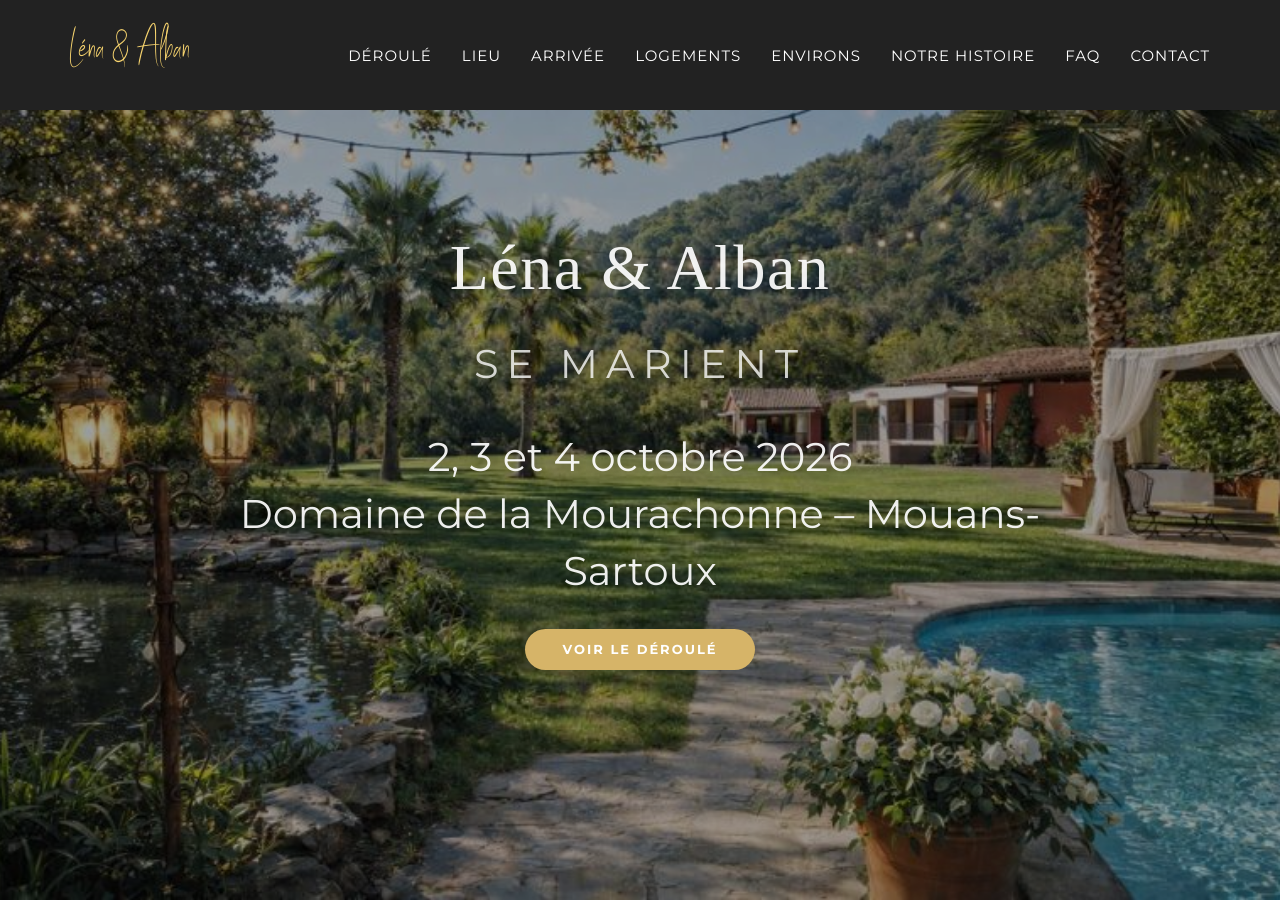
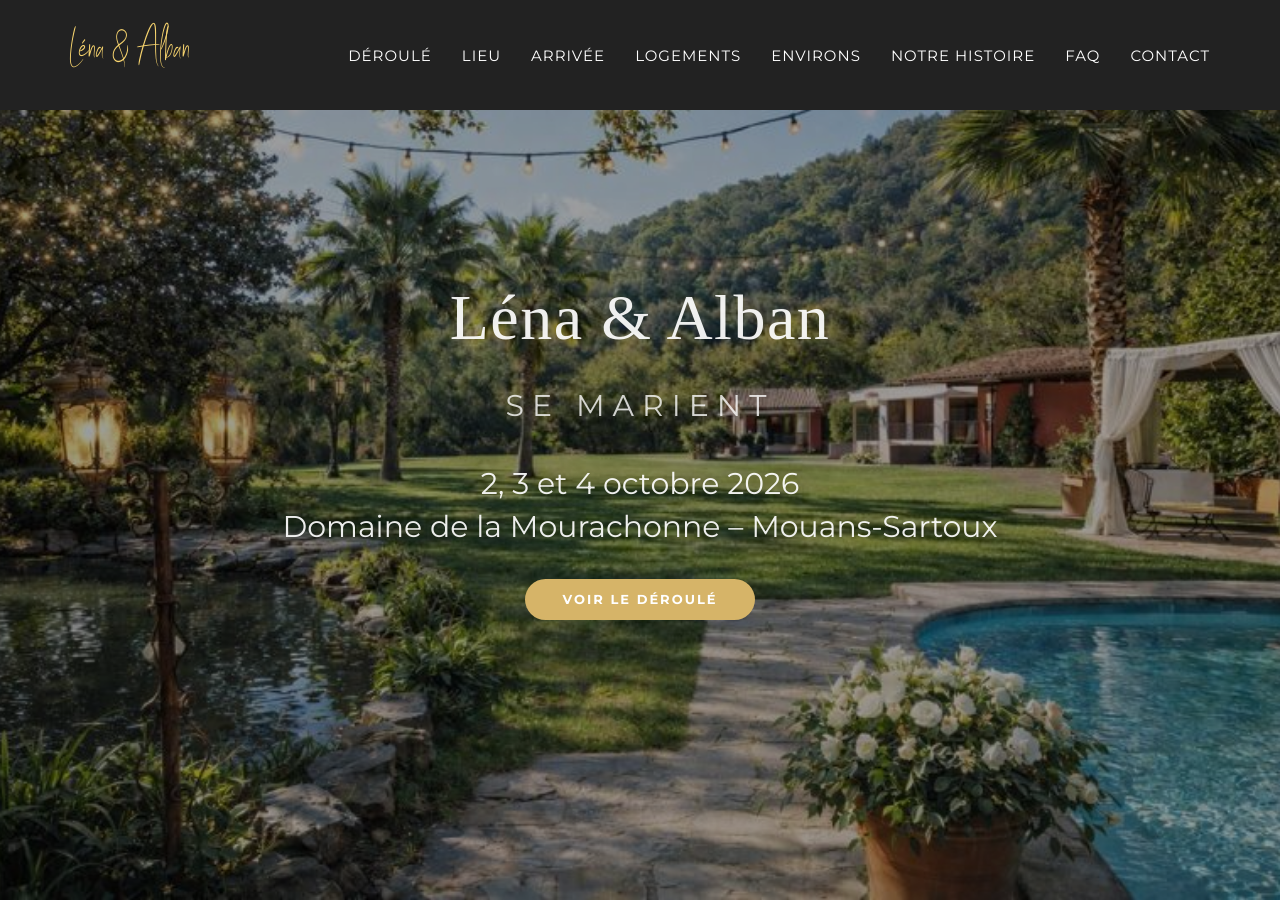
Before and after one commit to LenaAlban/lena-alban-wedding, a Jekyll site: the page built from _fr_pages/index.html, in a window 1280 px wide and 900 px high. Built offline with Jekyll 4.4.1, drawn with Linux system fonts in a browser that asks for light colours; some web fonts are replaced.

Commit message:
Update agency.css

```diff
--- a/_includes/css/agency.css
+++ b/_includes/css/agency.css
@@ -1013,7 +1013,7 @@ header.hero-header::before{
 /* SOUS-TITRE "se marient" */
 .hero-subtitle{
   font-family: "Montserrat", sans-serif !important;
-  font-size: 40px !important;
+  font-size: 30px !important;
   letter-spacing: 8px !important;
   text-transform: uppercase !important;
   margin-bottom: 36px !important;
@@ -1029,5 +1029,5 @@ text-shadow: 0 2px 16px rgba(0,0,0,0.35) !important;
   font-family: "Montserrat", sans-serif !important;
     color: rgba(255,255,255,0.92) !important;
 text-shadow: 0 2px 16px rgba(0,0,0,0.35) !important;
-      font-size: 40px !important;
+      font-size: 30px !important;
 }
```
